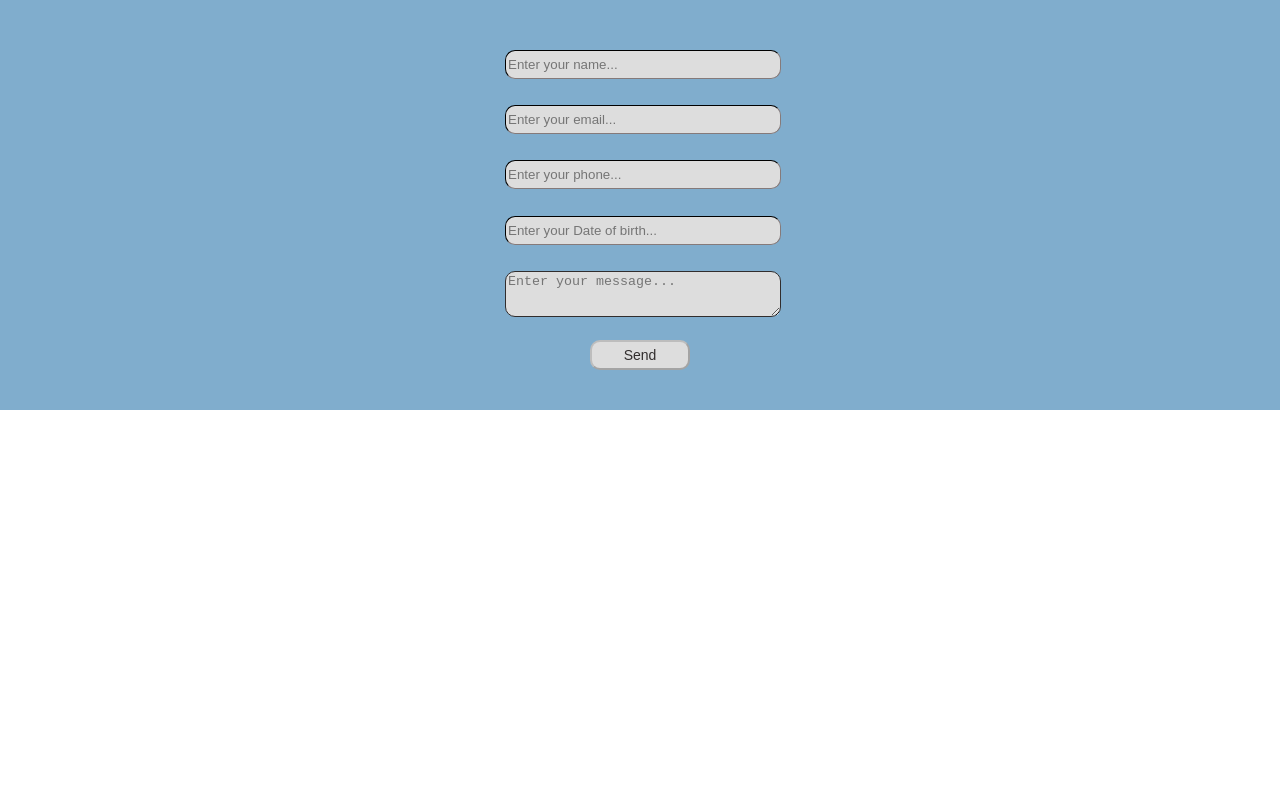
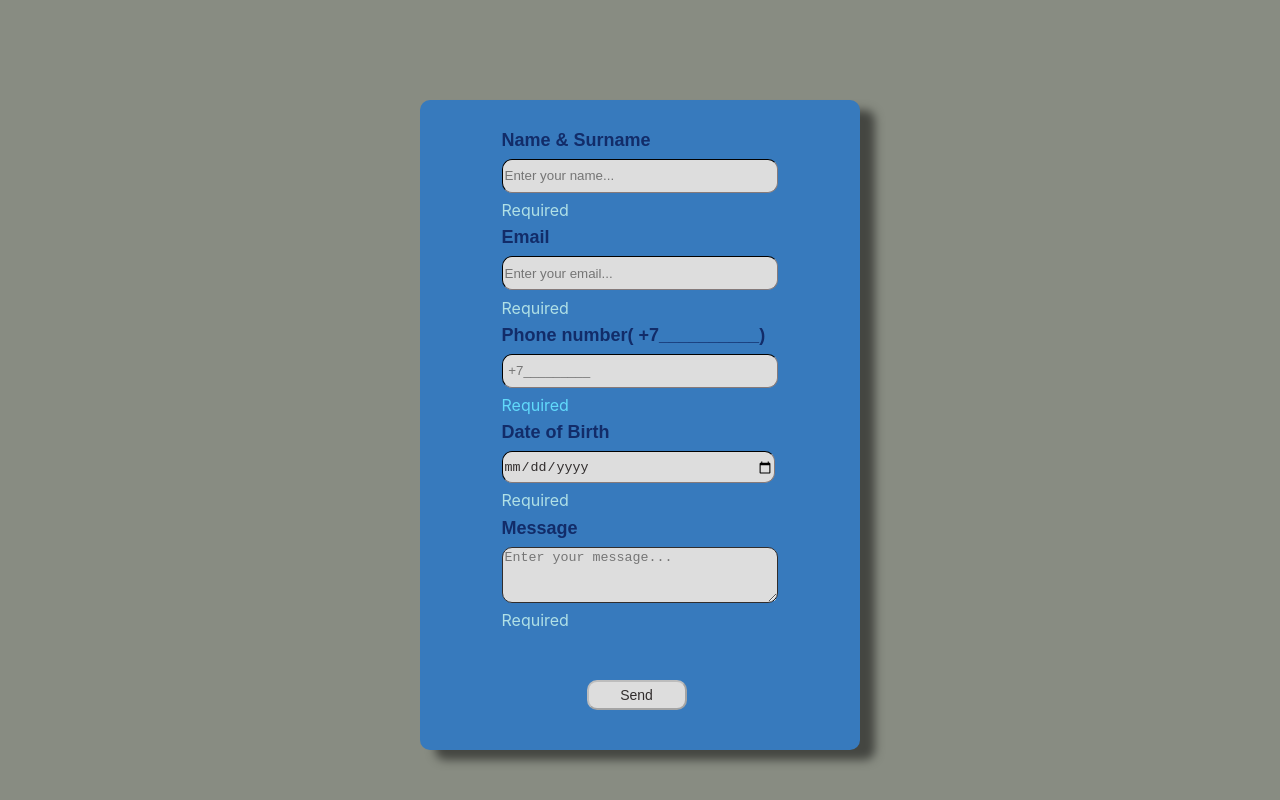
Before and after one commit to kirryya/form, a React (Create React App) app: page / in a window 1280 px wide. Built offline with nearby package versions, Linux system fonts and the light colour scheme.

Commit message:
add validation

```diff
--- a/src/api/api.ts
+++ b/src/api/api.ts
@@ -13,5 +13,7 @@ export const formAPI = {
 export type dataFormType = {
     name: string
     email: string,
+    phone: string,
+    birth: string,
     message: string,
 }
--- a/src/common/styles/sass/variables.scss
+++ b/src/common/styles/sass/variables.scss
@@ -1,4 +1,4 @@
 $textColor: #312d2d;
 $bgColor: #dddddd;
-$bgSecondColor: #4682b4;
-$bgThirdColor: #80adcd;
+$bgSecondColor: #377abd;
+$bgThirdColor: #888c82;
--- a/src/components/Contact.tsx
+++ b/src/components/Contact.tsx
@@ -1,19 +1,43 @@
 import React, {ChangeEvent, useEffect, useState} from 'react';
 import style from "./Contacts.module.scss";
-import {dataFormType, formAPI} from "../api/api";
+import {dataFormType} from "../api/api";
 import {ContactForm} from "./contactForm/ContactForm";
+
+type ValuesType = {
+    yourName: string,
+    email: string,
+    phone: string,
+    birth: string,
+    message: string,
+}
+
+type ErrorsType = {
+    yourNameError: string,
+    phoneError: string,
+    birthError: string,
+    emailError: string,
+    messageError: string,
+}
 
 export const Contact = () => {
 
     const [send, setSend] = useState<string | null>(null)
     const [loading, setLoading] = useState<boolean>(false)
-    const [disabled, setDisabled] = useState<boolean>(true)
-    const [yourName, setYourName] = useState<string>("")
-    const [email, setEmail] = useState<string>("")
-    const [message, setMessage] = useState<string>("")
-    const [yourNameError, setYourNameError] = useState<boolean>(false)
-    const [emailError, setEmailError] = useState<boolean>(false)
-    const [messageError, setMessageError] = useState<boolean>(false)
+    const [values, setValues] = useState<ValuesType>({
+        yourName: "",
+        email: "",
+        phone: "",
+        birth: "",
+        message: "",
+    })
+
+    const [errors, setErrors] = useState<ErrorsType>({
+        yourNameError: "Required",
+        phoneError: "Required",
+        birthError: "Required",
+        emailError: "Required",
+        messageError: "Required",
+    })
 
     useEffect(() => {
         const timeOut = setTimeout(() => {
@@ -27,68 +51,105 @@ export const Contact = () => {
     }, [send])
 
     const onChangeNameHandler = (e: ChangeEvent<HTMLInputElement>) => {
-        const value = e.currentTarget.value
-        setYourName(value)
+        const value = e.currentTarget.value.toUpperCase()
+        setValues({...values, yourName: value})
         if (!value.length) {
-            setYourNameError(true)
-            setDisabled(true)
+            setErrors({...errors, yourNameError: "Please, enter your name & surname!"})
         } else {
-            setYourName(value)
-            setYourNameError(false)
-            setDisabled(false)
+            if (!/^([A-Z]{3,30})\s([A-Z]{3,30})$/i.test(value)) {
+                setErrors({...errors, yourNameError: "Name & Surname must contain from 3 to 30 latin symbols"})
+            } else {
+                setValues({...values, yourName: value})
+                setErrors({...errors, yourNameError: ""})
+            }
         }
     }
 
     const onChangeEmailHandler = (e: ChangeEvent<HTMLInputElement>) => {
-        setEmail(e.currentTarget.value)
-        if (String(e.currentTarget.value)
-            .toLowerCase()
-            .match(
+        const value = e.currentTarget.value
+        setValues({...values, email: value})
+        if (!String(value).toLowerCase().match(
             /^(([^<>()[\]\\.,;:\s@"]+(\.[^<>()[\]\\.,;:\s@"]+)*)|(".+"))@((\[[0-9]{1,3}\.[0-9]{1,3}\.[0-9]{1,3}\.[0-9]{1,3}])|(([a-zA-Z\-0-9]+\.)+[a-zA-Z]{2,}))$/
-            )) {
-            setEmail(e.currentTarget.value)
-            setEmailError(false)
-            setDisabled(false)
+        ) || !value.length || value.charAt(0) === ' ') {
+            setErrors({...errors, emailError: "Please, enter correct email!"})
         } else {
-            setEmailError(true)
-            setDisabled(true)
+            setValues({...values, email: value})
+            setErrors({...errors, emailError: ""})
         }
     };
 
+    const onChangePhoneHandler = (e: ChangeEvent<HTMLInputElement>) => {
+        const value = e.currentTarget.value
+        setValues({...values, phone: value})
+        if (!value.length || value.charAt(0) === ' ') {
+            setErrors({...errors, phoneError: "Required"})
+            setValues({...values, phone: ""})
+        } else {
+            if (!/^((\+7)+([0-9]){10})$/.test(value) )  {
+                setErrors({...errors, phoneError: "Please, enter correct number"})
+            } else {
+                setValues({...values, phone: value})
+                setErrors({...errors, phoneError: ""})
+            }
+        }
+    }
+
+    const onChangeBirthHandler = (e: ChangeEvent<HTMLInputElement>) => {
+        const value = e.currentTarget.value
+        setValues({...values, birth: value})
+        if (!value.length || value.charAt(0) === ' ') {
+            setErrors({...errors, birthError: "Required"})
+            setValues({...values, birth: ""})
+        } else {
+            setValues({...values, birth: value})
+            setErrors({...errors, birthError: ""})
+        }
+    }
+
     const onChangeMessageHandler = (e: ChangeEvent<HTMLTextAreaElement>) => {
         const value = e.currentTarget.value
-        setMessage(value)
-        if (value.length < 2) {
-            setMessageError(true)
-            setDisabled(true)
+        setValues({...values, message: value})
+        if (!value.length || value.charAt(0) === ' ') {
+            setErrors({...errors, messageError: "Required"})
         } else {
-            setMessage(value)
-            setMessageError(false)
-            setDisabled(false)
+            if (value.length < 10 || value.length > 300) {
+                setErrors({...errors, messageError: "Message must be from 10 to 300 symbols"})
+            } else {
+                setValues({...values, message: value})
+                setErrors({...errors, messageError: ""})
             }
         }
+    }
+
+    const disabled = !!errors.birthError || !!errors.yourNameError || !!errors.emailError || !!errors.phoneError || !!errors.messageError
 
     const onClickSendHandler = () => {
         setLoading(true)
         const dataForm: dataFormType = {
-            name: yourName,
-            email: email,
-            message: message,
+            name: values.yourName,
+            email: values.email,
+            phone: values.phone,
+            birth: values.birth,
+            message: values.message,
         }
-        formAPI.sendMessage(dataForm)
+        console.log(dataForm)
+        setLoading(false)
+        /* formAPI.sendMessage(dataForm)
              .then(() => {
                  setSend("Message has been sent")
-                setYourName("")
-                setMessage("")
-                setEmail("")
-                setDisabled(true)
+                 setValues({
+                  yourName: "",
+                  email: "",
+                  phone: "",
+                  birth: "",
+                  message: "",
              })
              .catch(() => {
                  setSend("Message has NOT been SENT")
              })
              .finally(() => {
                  setLoading(false)
-            })
+             })*/
     }
 
     return (
@@ -101,20 +162,27 @@ export const Contact = () => {
                             <ContactForm
                                 onChangeNameHandler={onChangeNameHandler}
                                 onChangeEmailHandler={onChangeEmailHandler}
+                                onChangePhoneHandler={onChangePhoneHandler}
+                                onChangeBirthHandler={onChangeBirthHandler}
                                 onChangeMessageHandler={onChangeMessageHandler}
-                                    yourNameError={yourNameError}
-                                    emailError={emailError}
-                                    messageError={messageError}
-                                    message={message}
-                                    email={email}
-                                    yourName={yourName}
+                                yourNameError={errors.yourNameError}
+                                emailError={errors.emailError}
+                                phoneError={errors.phoneError}
+                                birthError={errors.birthError}
+                                messageError={errors.messageError}
+                                yourName={values.yourName}
+                                email={values.email}
+                                phone={values.phone}
+                                birth={values.birth}
+                                message={values.message}
                             />
                         </form>
                         {send
                             ? <div className={style.message}>{send}</div>
                             : <button className={disabled ? style.buttonDisabled : style.button} type="submit"
                                       onClick={onClickSendHandler}
-                                          disabled={yourNameError || emailError || messageError || disabled}>Send</button>}
+                                      disabled={disabled}>
+                                Send</button>}
                     </div>}
             </div>
         </div>
--- a/src/components/Contacts.module.scss
+++ b/src/components/Contacts.module.scss
@@ -3,10 +3,7 @@
 
 
 .contactsBlock {
-  min-height: 50vh;
-  @media screen and (min-width: 1700px) {
-    min-height: 40vh;
-  }
+  min-height: 100vh;
   background-color: $bgThirdColor;
 
   .contactsContainer {
@@ -18,14 +15,19 @@
     flex-wrap: wrap;
 
     .addForm {
-      height: 360px;
-      width: 280px;
-      margin-top: 50px;
+      height: 650px;
+      width: 440px;
+      margin-top: 100px;
+      padding-right: 7px;
+      padding-top: 30px;
       display: flex;
       flex-direction: column;
       align-items: center;
+      border-radius: 10px;
       justify-content: space-between;
       box-sizing: border-box;
+      background-color: $bgSecondColor;
+      box-shadow: 15px 10px 10px rgba(0, 0, 0, .5);
 
       .message {
         display: flex;
--- a/src/components/contactForm/ContactForm.module.scss
+++ b/src/components/contactForm/ContactForm.module.scss
@@ -3,16 +3,16 @@
 
 .form {
   width: 270px;
-  height: 280px;
+  height: 500px;
   display: flex;
   flex-direction: column;
   justify-content: space-between;
   flex-wrap: wrap;
   box-sizing: border-box;
 
-  .nameForm {
+  .inputForm {
     border-radius: 10px;
-    height: 25px;
+    height: 30px;
     width: 270px;
     background-color: $bgColor;
     border-color: $textColor;
@@ -21,42 +21,9 @@
     border-width: 1.5px;
   }
 
-  .nameFormError {
-    border-radius: 10px;
-    height: 25px;
-    width: 270px;
-    background-color: rgba(218, 113, 116, 0.78);
-    border-color: rgba(217, 48, 164, 0.9);
-    color: $bgColor;
-    outline: 0;
-    border-width: 1.5px;
-  }
-
-  .emailForm {
-    border-radius: 10px;
-    height: 25px;
-    width: 270px;
-    background-color: $bgColor;
-    border-color: $textColor;
-    color: $textColor;
-    outline: none;
-    border-width: 1.5px;
-  }
-
-  .emailFormError {
-    border-radius: 10px;
-    height: 25px;
-    width: 270px;
-    background-color: rgba(218, 113, 116, 0.78);
-    border-color: rgba(217, 48, 164, 0.9);
-    color: $bgColor;
-    outline: none;
-    border-width: 1.5px;
-  }
-
   .messageForm {
     border-radius: 10px;
-    height: 40px;
+    height: 50px;
     width: 270px;
     background-color: $bgColor;
     border-color: $textColor;
@@ -65,14 +32,12 @@
     border-width: 1.5px;
   }
 
-  .messageFormError {
-    border-radius: 10px;
-    height: 40px;
-    width: 270px;
-    background-color: rgba(218, 113, 116, 0.78);
-    border-color: rgba(217, 48, 164, 0.9);
-    color: $bgColor;
-    outline: 0;
-    border-width: 1.5px;
+  .labelForm{
+    @include text(('DM Sans', sans-serif), 1.2, 600, 18px);
+    color: #122c69;
+  }
+
+  .errorForm {
+    color: #61dafb;
   }
 }
--- a/src/components/contactForm/ContactForm.tsx
+++ b/src/components/contactForm/ContactForm.tsx
@@ -4,46 +4,70 @@ import style from "./ContactForm.module.scss";
 type ContactFormPropsType = {
     onChangeNameHandler: (e: ChangeEvent<HTMLInputElement>) => void
     onChangeEmailHandler: (e: ChangeEvent<HTMLInputElement>) => void
+    onChangePhoneHandler: (e: ChangeEvent<HTMLInputElement>) => void
+    onChangeBirthHandler: (e: ChangeEvent<HTMLInputElement>) => void
     onChangeMessageHandler: (e: ChangeEvent<HTMLTextAreaElement>) => void
-    yourNameError: boolean
-    emailError: boolean
-    messageError: boolean
+    yourNameError: string
+    emailError: string
+    phoneError: string
+    birthError: string
+    messageError: string
+    yourName: string
+    email: string
+    phone: string
+    birth: string
     message: string
-    email: string
-    yourName: string
+
 }
 
 export const ContactForm = (props: ContactFormPropsType) => {
 
-    const errorMessage = <div style={{color: "red"}}>Error!</div>
-
     return (
         <div className={style.form}>
-            <input type={"text"} required placeholder={"Enter your name..."} value={props.yourName}
-                   className={style.nameForm} onChange={props.onChangeNameHandler}
+            <label className={style.labelForm}>Name & Surname</label>
+            <input type="text" name="yourName"
+                   placeholder={"Enter your name..."}
+                   value={props.yourName}
+                   className={style.inputForm}
+                   onChange={props.onChangeNameHandler}
             />
-            <span> {props.yourNameError ? errorMessage : null} </span>
+            <span> {props.yourNameError && <span style={{color: "powderblue"}}> {props.yourNameError}</span>} </span>
 
-            <input name="email" placeholder={"Enter your email..."} value={props.email}
-                   className={style.emailForm} onChange={props.onChangeEmailHandler}
+            <label className={style.labelForm}>Email</label>
+            <input name="email"
+                   placeholder={"Enter your email..."}
+                   value={props.email}
+                   className={style.inputForm}
+                   onChange={props.onChangeEmailHandler}
             />
-            <span> {props.emailError ? errorMessage : null} </span>
+            <span> {props.emailError && <div style={{color: "powderblue"}}> {props.emailError}</div>} </span>
 
-            <input name="phone" placeholder={"Enter your phone..."} value={props.email}
-                   className={style.emailForm} onChange={props.onChangeEmailHandler}
+            <label className={style.labelForm}>Phone number( +7__________)</label>
+            <input type={"tel"}
+                   name="phone"
+                   placeholder={" +7_________"}
+                   value={props.phone}
+                   className={style.inputForm} onChange={props.onChangePhoneHandler}
             />
-            <span> {props.emailError ? errorMessage : null} </span>
+            <span> {props.phoneError && <div className={style.errorForm}>{props.phoneError}</div>} </span>
 
-            <input name="phone" placeholder={"Enter your Date of birth..."} value={props.email}
-                   className={style.emailForm} onChange={props.onChangeEmailHandler}
+            <label className={style.labelForm}>Date of Birth</label>
+            <input type={"date"}
+                   name="birth"
+                   placeholder={"Enter your Date of birth..."}
+                   value={props.birth}
+                   className={style.inputForm}
+                   onChange={props.onChangeBirthHandler}
             />
-            <span> {props.emailError ? errorMessage : null} </span>
+            <span> {props.birthError && <div style={{color: "powderblue"}}>{props.birthError}</div>} </span>
 
-            <textarea placeholder={"Enter your message..."} value={props.message}
+            <label className={style.labelForm}>Message</label>
+            <textarea placeholder={"Enter your message..."}
+                      value={props.message}
                       className={style.messageForm}
-                      onChange={props.onChangeMessageHandler}>{props.message}</textarea>
-            <span> {props.messageError ? errorMessage : null} </span>
-
+                      onChange={props.onChangeMessageHandler}>
+                {props.message}</textarea>
+            <span> {props.messageError && <div style={{color: "powderblue"}}>{props.messageError}</div>} </span>
         </div>
     );
 };
```
Also changed, not shown: src/common/styles/sass/mixins.scss (+0 -7 lines). Lines whose indentation alone changed are shown as unchanged.
